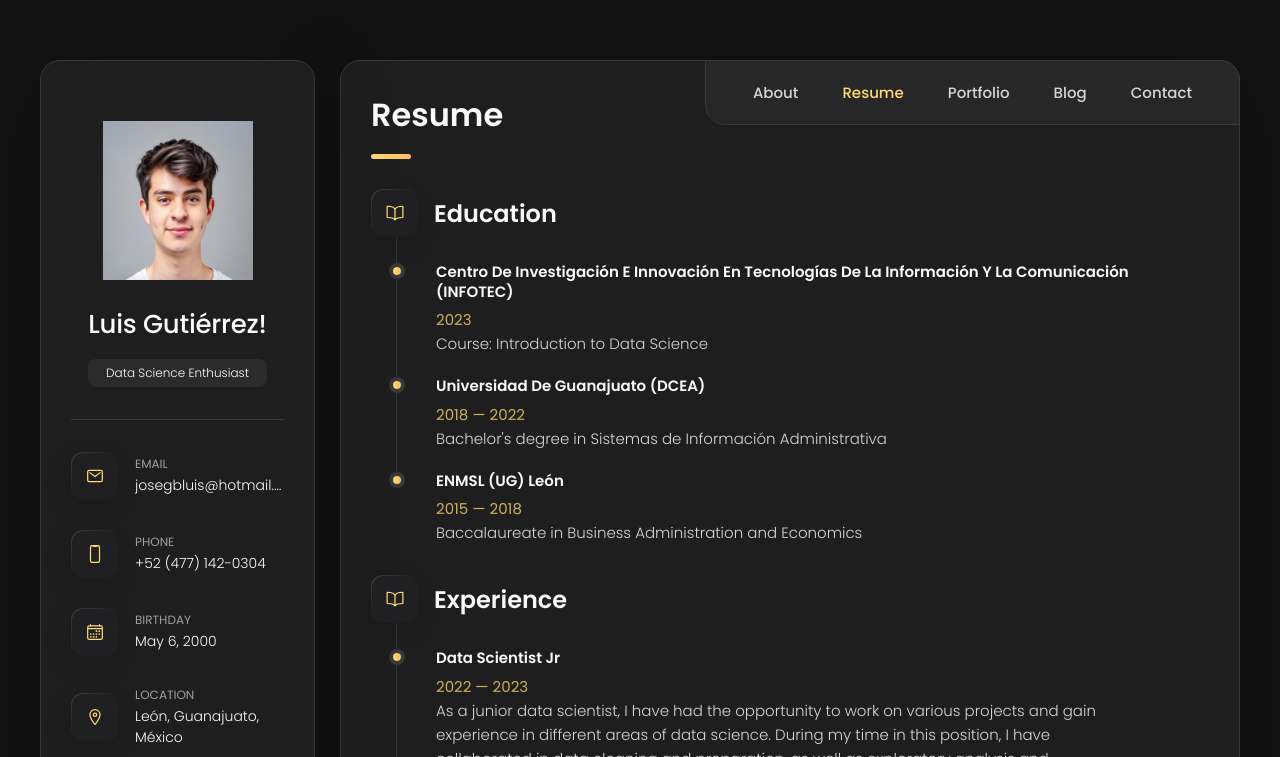
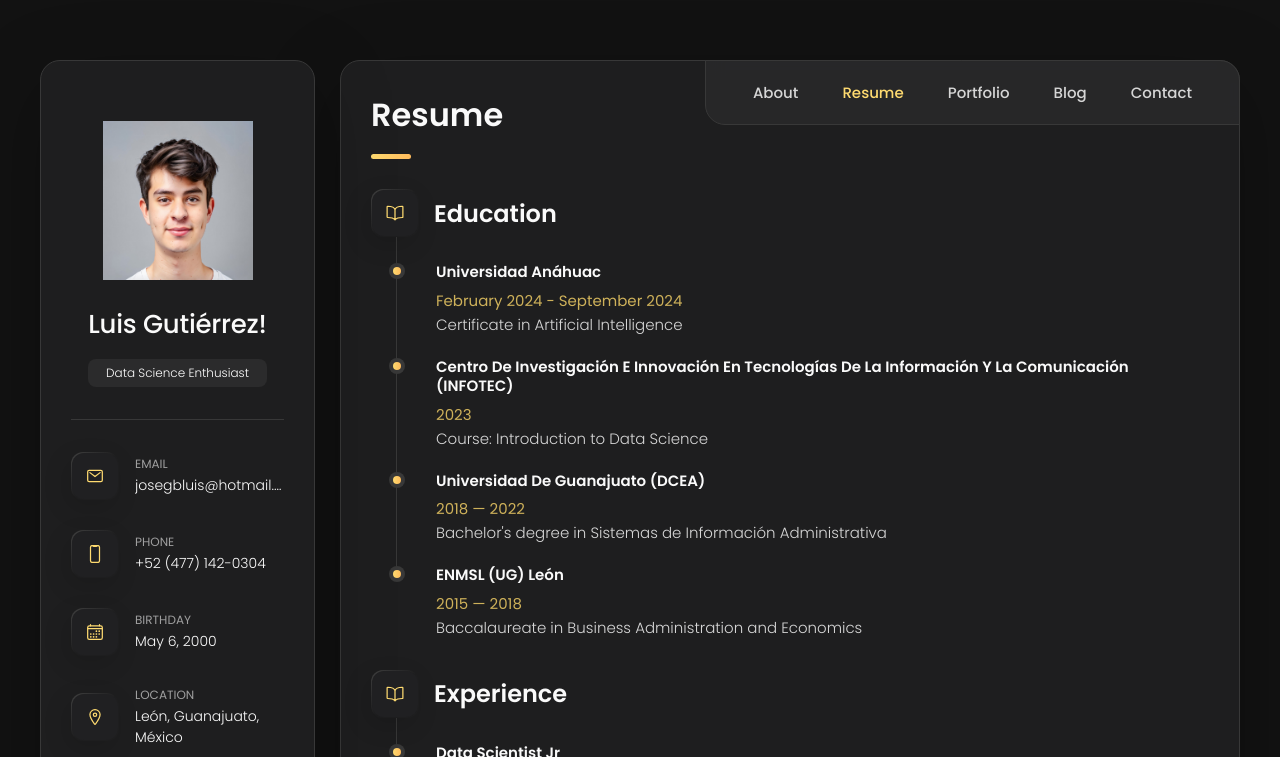
Before and after one commit to LuisGTZB/LuisGTZ, a plain HTML site: page index.html in a window 1280 px wide. Both pictures are taken after a click on the button "Resume". Shown: the top 757 px of the page. Drawn offline with nearby package versions, Linux system fonts and the light colour scheme.

Commit message:
Actualizacion educacion

```diff
--- a/index.html
+++ b/index.html
@@ -654,6 +654,18 @@
 
       <li class="timeline-item">
 
+        <h4 class="h4 timeline-item-title">Universidad Anáhuac</h4>
+
+        <span>February 2024 - September 2024 </span>
+
+        <p class="timeline-text">
+          Certificate in Artificial Intelligence
+        </p>
+
+      </li>
+
+      <li class="timeline-item">
+
         <h4 class="h4 timeline-item-title">Centro de Investigación e Innovación en tecnologías de la información y la comunicación (INFOTEC)</h4>
 
         <span>2023</span>
@@ -664,8 +676,6 @@
 
       </li>
 
-
-
       <li class="timeline-item">
 
         <h4 class="h4 timeline-item-title">Universidad de Guanajuato (DCEA)</h4>
@@ -678,7 +688,6 @@
 
       </li>
 
-
       <li class="timeline-item">
 
         <h4 class="h4 timeline-item-title">ENMSL (UG) León</h4>
@@ -690,8 +699,6 @@
         </p>
 
       </li>
-
-
 
     </ol>
 
@@ -774,7 +781,7 @@
   </section>
 
   <section>
-    <a href="./config/assets/projects/jose_luis_gutierrez_b_cv_2024.pdf" download="jose_luis_gutierrez_b_cv_2024.pdf">
+    <a href="./config/assets/projects/Resume_Jose_Luis_Gutierrez_Becerra.pdf" download="Resume_Jose_Luis_Gutierrez_Becerra.pdf">
       <button class="form-btn" type="button" onclick="downloadCV()">
         <ion-icon name="cloud-download-outline"></ion-icon>
         <span>Download CV</span>
```
Also changed, not shown: 1 other file.
